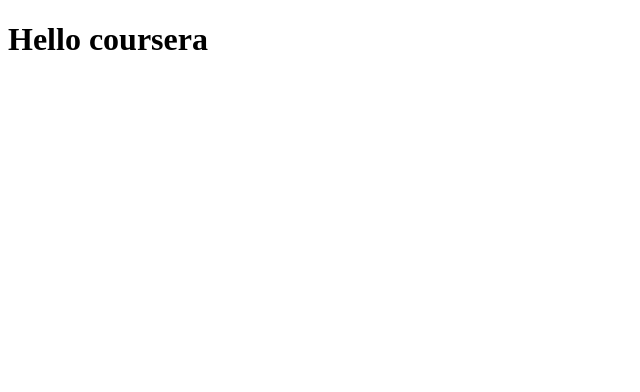
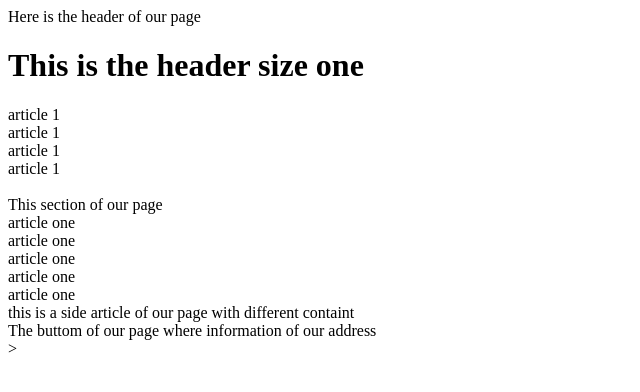
Before and after one commit to jafar0892/coursera.course, a plain HTML site: page site/index.html in a window 1280 px wide. Shown: the whole page, without its empty margins (0-640 px from the left). Drawn offline with Linux system fonts and the light colour scheme.

Commit message:
some addition in our page

```diff
--- a/site/index.html
+++ b/site/index.html
@@ -4,6 +4,22 @@
         <title>Tutorial</title>
     </head>
     <body>
-        <h1>Hello coursera</h1>
+        <header>Here is the header of our page</header>
+        <h1>This is the header size one</h1>
+        <article>article 1</article>
+        <article>article 1</article>
+        <article>article 1</article>
+        <article>article 1</article>
+        <br>
+        <section>
+            This section of our page
+            <article> article one</article>
+            <article> article one</article>
+            <article> article one</article>
+            <article> article one</article>
+            <article> article one</article>
+        </section>
+        <aside>this is a side article of our page with different containt</aside>
+        <footer>The buttom of our page where information of our address </footer>
     </body>
-</html>
+</html>>
```
